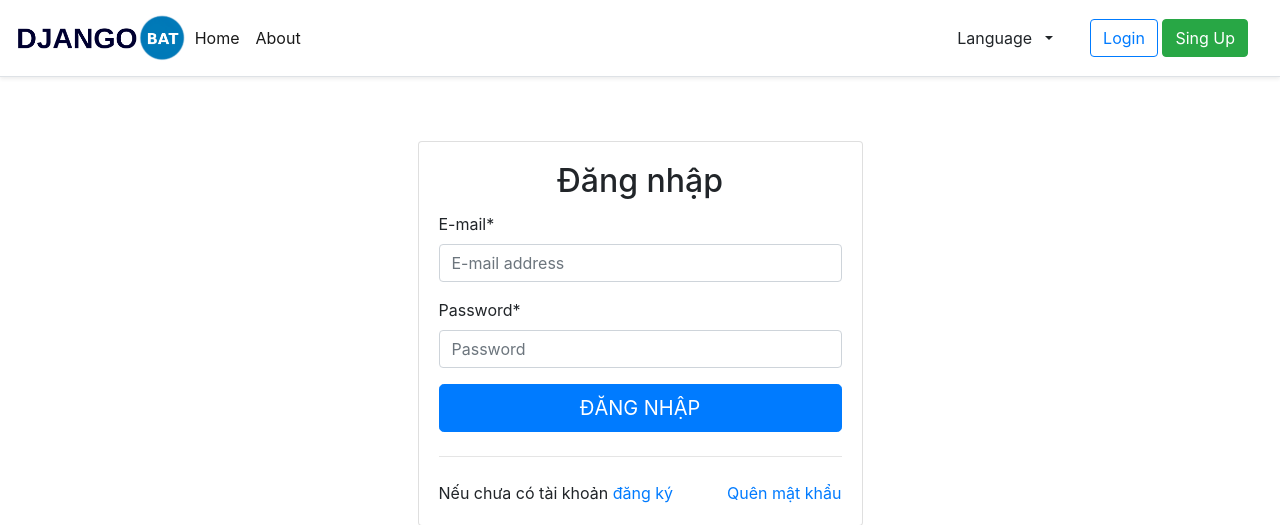
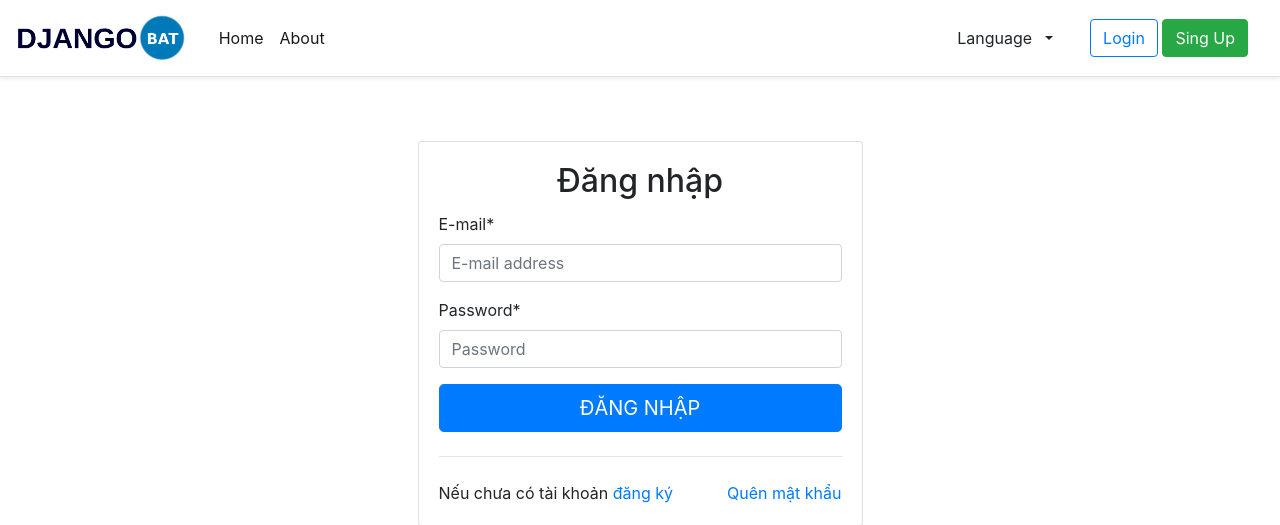
Before and after one commit to djangobat/djangotb, a Django app: page /en/users/login/ in a window 1280 px wide. Shown: the top 525 px of the page. Run offline with Django 3.2, Linux system fonts and the light colour scheme; some libraries are stand-ins or nearby versions.

```diff
--- a/apps/templates/includes/header.html
+++ b/apps/templates/includes/header.html
@@ -8,7 +8,7 @@
         <button class="navbar-toggler" type="button" data-toggle="collapse" data-target="#navbarTogglerDemo03" aria-controls="navbarTogglerDemo03" aria-expanded="false" aria-label="Toggle navigation">
             <span class="navbar-toggler-icon"></span>
         </button>
-        <div class="collapse navbar-collapse" id="navbarTogglerDemo03">
+        <div class="collapse navbar-collapse ml-4" id="navbarTogglerDemo03">
             <ul class="navbar-nav mr-auto mt-2 mt-lg-0">
                 <li class="nav-item active">
                     <a class="nav-link" href="{% url 'home' %}">{% trans 'Home' %}</a>
```
